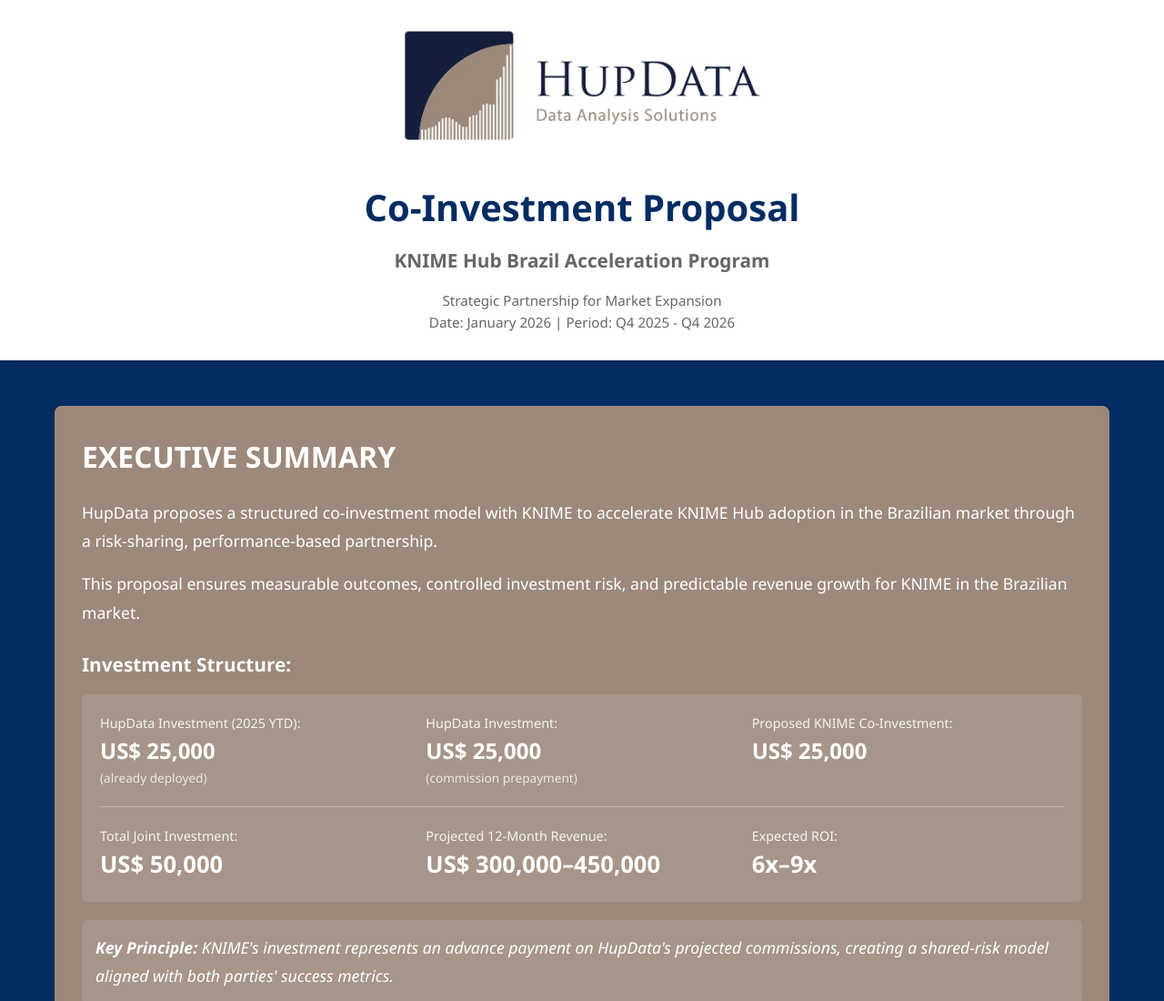
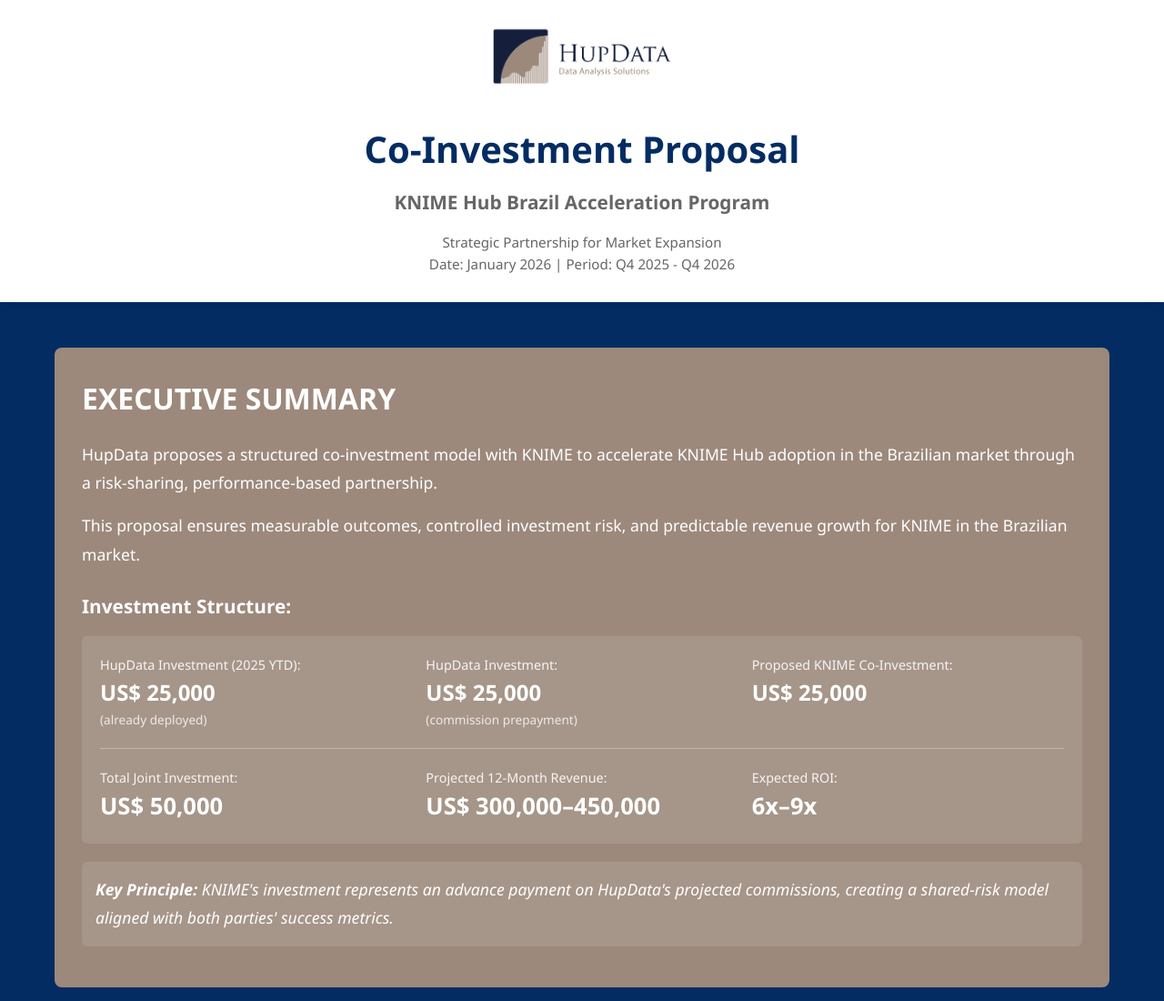
Before and after one commit to estanislao/HUPDATAxKNIME-Sales, a plain HTML site: page index.html in a window 1280 px wide. Shown: the top 1100 px of the page at 91% size. Drawn offline with Linux system fonts and the light colour scheme.

Commit message:
Update index.html

```diff
--- a/index.html
+++ b/index.html
@@ -460,7 +460,7 @@
     <div class="header">
         <div class="header-content">
             <div style="text-align: center; margin-bottom: 30px;">
-                <img src="./assets/hupdata_logo.jpg" alt="HupData Logo" style="max-width: 400px; height: auto;">
+                <img src="./assets/hupdata_logo.jpg" alt="HupData Logo" style="max-width: 200px; height: auto;">
             </div>
             <h1 class="title">Co-Investment Proposal</h1>
             <h2 class="subtitle">KNIME Hub Brazil Acceleration Program</h2>
```
